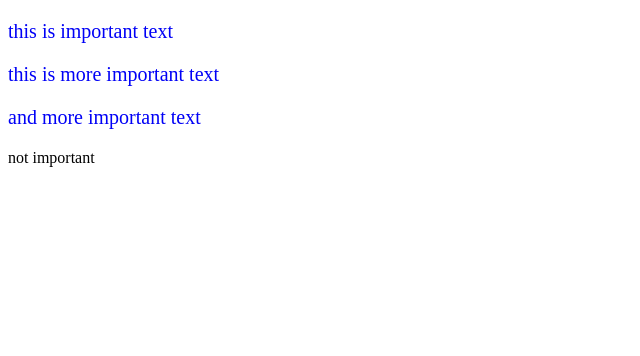
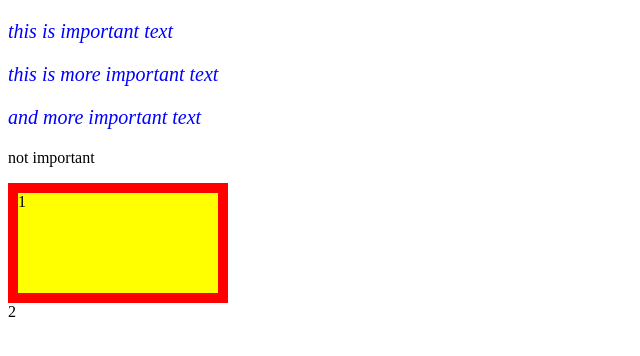
Before and after one commit to daniemendz/289.101-coding, a plain HTML site: page stylesW2.html in a window 1280 px wide. Shown: the whole page, without its empty margins (0-640 px from the left). Drawn offline with Linux system fonts and the light colour scheme.

Commit message:
created external stylesheet

```diff
--- a/stylesW2.html
+++ b/stylesW2.html
@@ -4,15 +4,7 @@
 
     <head>
         <title>Styles</title>
-        <style>
-            .important{
-                font-size: 20px;
-                color: #0000F6;
-                font-style: italic, bold;
-                font: ;
-            }
-
-        </style>
+        <link rel="stylesheet" href="stylesW3.css"/>
     </head>
 
     <body>
@@ -25,6 +17,9 @@
 
         <p>not important</p>
 
+        <div id="box1"> 1 </div>
+        <div id="box2"> 2 </div>
+
     </body>
 
 </html>
--- /dev/null
+++ b/stylesW3.css
@@ -0,0 +1,12 @@
+.important{
+    font-size: 20px;
+    color: #0000FF;
+    font-style: italic;
+}
+
+#box1{
+    background-color: yellow;
+    border: 10px solid red;
+    height: 100px;
+    width: 200px;
+}
```
